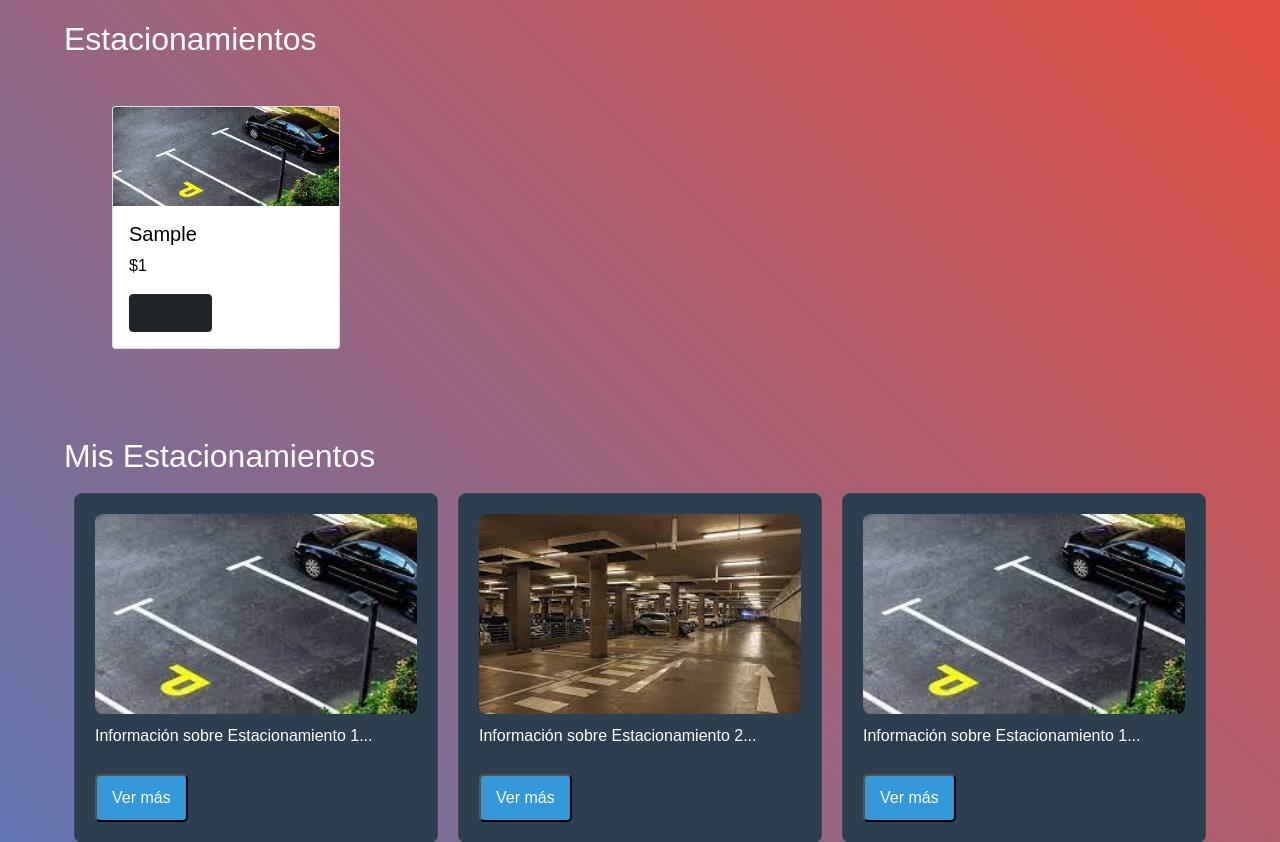
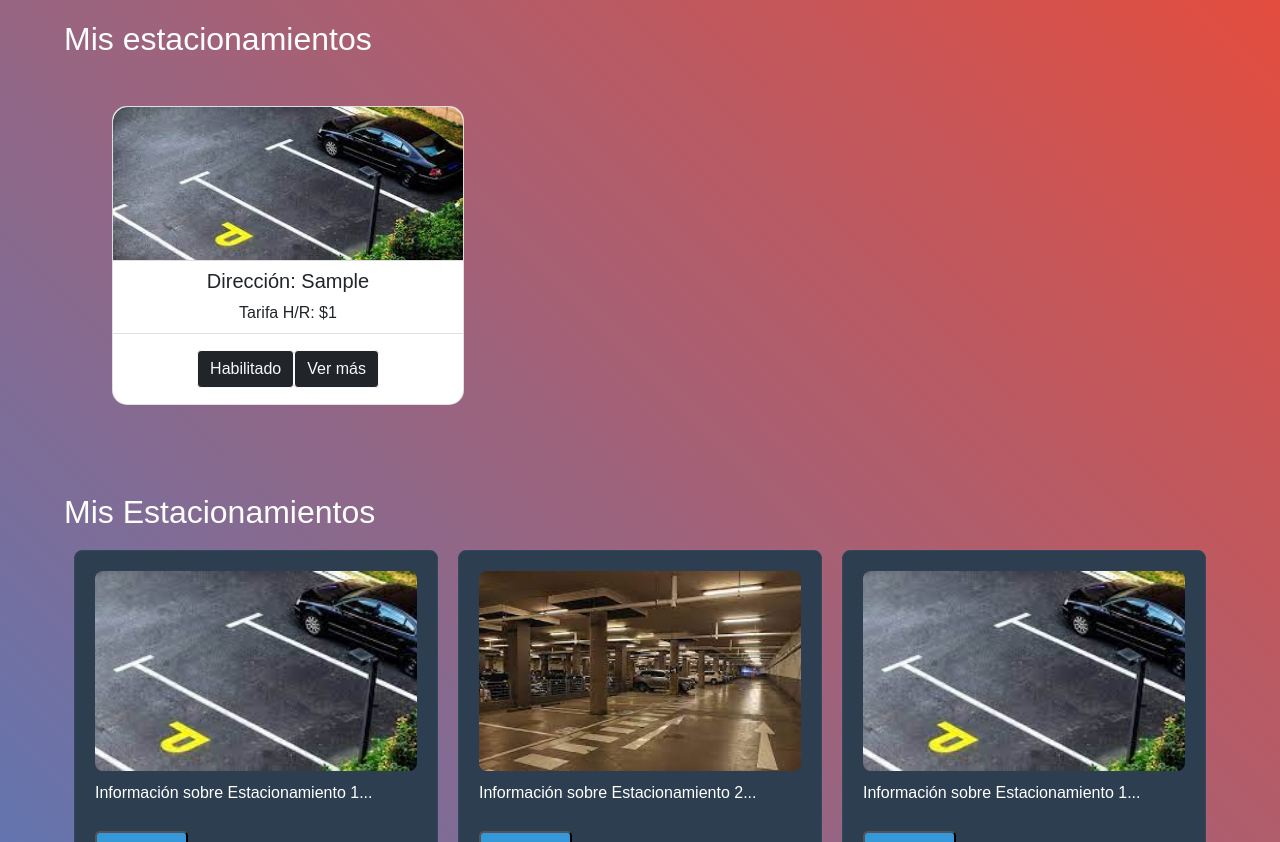
Before and after one commit to Cracklitrox/Proyecto-Mi-Estacionamiento, a Django app: page /dueno/ in a window 1280 px wide. Shown: the part 56-898 px from the top of the page. Run offline with Django 4.2, Linux system fonts and the light colour scheme; tables that the repository leaves empty hold one stand-in row (values such as "Sample post"); some libraries are stand-ins or nearby versions.

Commit message:
Cambios dueño

```diff
--- a/dueno/static/css/indexDueno.css
+++ b/dueno/static/css/indexDueno.css
@@ -24,6 +24,17 @@ header {
     padding: 10px 20px;
 }
 
+#product-container {
+    border-radius: 15px; /* Ajusta el valor según sea necesario para la redondez deseada */
+    overflow: hidden; /* Esto asegura que la imagen no sobresalga del borde redondeado */
+}
+
+.card-img-top {
+    border-top-left-radius: 15px; /* Redondea solo las esquinas superiores izquierdas de la imagen */
+    border-top-right-radius: 15px; /* Redondea solo las esquinas superiores derechas de la imagen */
+    width: 100%; /* Ajusta el ancho de la imagen según sea necesario */
+    height: auto; /* Ajusta la altura de la imagen según sea necesario */
+}
 
 .card-body{
     color: black;
--- a/dueno/templates/indexDueno.html
+++ b/dueno/templates/indexDueno.html
@@ -6,12 +6,8 @@
     <meta charset="UTF-8">
     <meta name="viewport" content="width=device-width, initial-scale=1.0">
     <!-- Bootstrap CSS -->
-    <link
-      href="https://cdn.jsdelivr.net/npm/bootstrap@5.0.2/dist/css/bootstrap.min.css"
-      rel="stylesheet"
-      integrity="sha384-EVSTQN3/azprG1Anm3QDgpJLIm9Nao0Yz1ztcQTwFspd3yD65VohhpuuCOmLASjC"
-      crossorigin="anonymous"
-    />
+    <link href="https://cdn.jsdelivr.net/npm/bootstrap@5.0.2/dist/css/bootstrap.min.css" rel="stylesheet"
+        integrity="sha384-EVSTQN3/azprG1Anm3QDgpJLIm9Nao0Yz1ztcQTwFspd3yD65VohhpuuCOmLASjC" crossorigin="anonymous" />
     <link rel="stylesheet" href="{% static 'css/indexDueno.css' %}">
     <title>Dueño</title>
 </head>
@@ -20,14 +16,15 @@
     <section>
         <nav class="navbar navbar-expand-lg navbar-light bg-light">
             <div class="container-fluid">
-              <a class="navbar-brand" href="#">Mi estacionamiento</a>
-              <button class="navbar-toggler" type="button" data-bs-toggle="collapse" data-bs-target="#navbarText" aria-controls="navbarText" aria-expanded="false" aria-label="Toggle navigation">
+                <a class="navbar-brand" href="{% url 'indexDueno' %}">Mi estacionamiento</a>
+                <button class="navbar-toggler" type="button" data-bs-toggle="collapse" data-bs-target="#navbarText"
+                    aria-controls="navbarText" aria-expanded="false" aria-label="Toggle navigation">
                     <span class="navbar-toggler-icon"></span>
                 </button>
                 <div class="collapse navbar-collapse" id="navbarText">
                     <ul class="navbar-nav me-auto mb-2 mb-lg-0">
                         <li class="nav-item">
-                    <a class="nav-link active" aria-current="page" href="#">Inicio</a>
+                            <a class="nav-link active" aria-current="page" href="{% url 'indexDueno' %}">Inicio</a>
                         </li>
                         <li class="nav-item">
                             <a class="nav-link" href="{% url 'addEstacionamiento' %}">Crear estacionamiento</a>
@@ -41,21 +38,29 @@
         </nav>
     </section>
     <section class="content">
-        <h2>Estacionamientos</h2>
+        <h2>Mis estacionamientos</h2>
         <div class="m-5">
-            <div class="row row-cols-1 row-cols-md-4 row-col-sm-12 g-5">
+            <div class="row">
+                <div class="row-cols-1 row-cols-md-4 row-col-sm-12">
                     {% for n in estacionamientos %}
-                <div class="col-xl-3 col-md-6 col-sm-3">
-                    <div id="product-container" class="card">
+                    <div class="col-xl-4 col-md-6 col-sm-3">
+                        <div id="product-container" class="card round">
                             <img class="card-img-top" src="{% static 'img/est1.jpg' %}" alt="{{ n.direccion }}">
-                        <div class="card-body">
-                            <h5 class="card-title">{{ n.direccion }}</h4>
-                            <p class="card-text">${{ n.tarifahora }}</p>
-                            <a onclick="mostrarPopup('popup1')" class="btn btn-outline-dark btn-dark product-add">Agregar</a>
+                            <ul class="list-group list-group-flush text-center">
+                                <li class="list-group-item">
+                                    <h5 class="card-title">Dirección: {{ n.direccion }}</h5>
+                                    <p class="card-text">Tarifa H/R: ${{ n.tarifahora }}</p>
+                                </li>
+                            </ul>
+                            <div class="card-body d-flex align-items-center justify-content-center">
+                                <a href="" class="btn btn-outline-light btn-dark product-add">Habilitado</a>
+                                <a onclick="mostrarPopup('popup1')"
+                                    class="btn btn-outline-light btn-dark product-add">Ver más</a>
                             </div>
                         </div>
                     </div>
                     {% endfor %}
+                </div>
             </div>
         </div>
     </section>
```
Also changed, not shown: cliente/templates/indexCliente.html (+0 -17 lines). Lines whose indentation alone changed are shown as unchanged.
